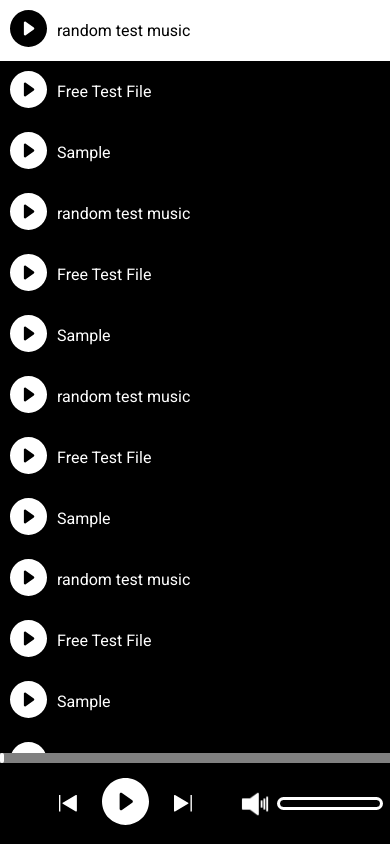
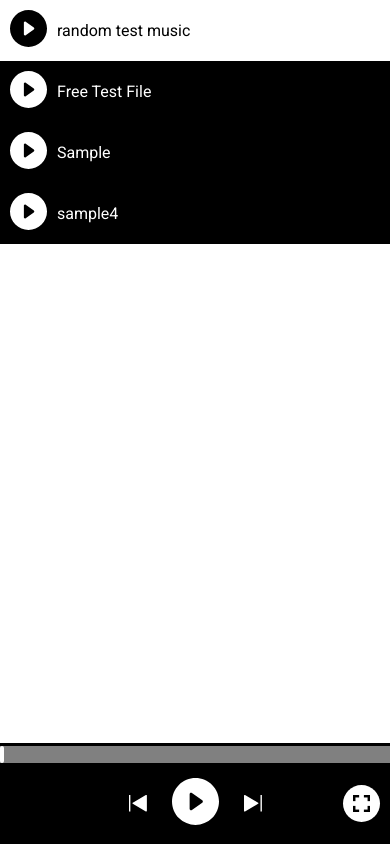
Before and after one commit to shodon2007/player, a plain HTML site: page index.html in a window 390 px wide. Drawn offline with Linux system fonts and the light colour scheme.

Commit message:
added responsive in main

```diff
--- a/index.html
+++ b/index.html
@@ -21,16 +21,21 @@
             </div>
         </div>
         <div class="player__bottom">
-            <div></div>
             <div class="player__buttons">
                 <div class="player__prew"><img src="img/prew.svg">
                 </div>
                 <div class="player__play pause"><img src="img/play.svg"></div>
                 <div class="player__next"><img src="img/next.svg"></div>
+
             </div>
-            <div class="player__volume">
-                <img class="volume__img" src="img/volume-on.png" alt="volume">
-                <input class="volume__input" type="range" value="1" min="0" step="0.005" max="1">
+            <div class="player__right">
+                <div class="player__full"><img src="img/fullscreen.png" alt="fullscreen"></div>
+                <div class="player__volume">
+                    <div class="volume__img-bg">
+                        <img class="volume__img" src="img/volume-on.png" alt="volume">
+                    </div>
+                    <input class="volume__input" type="range" value="1" min="0" step="0.005" max="1">
+                </div>
             </div>
         </div>
     </div>
--- a/script/script.js
+++ b/script/script.js
@@ -10,37 +10,7 @@ const songList = [
     'random test music',
     'Free Test File',
     'Sample',
-    'random test music',
-    'Free Test File',
-    'Sample',
-    'random test music',
-    'Free Test File',
-    'Sample',
-    'random test music',
-    'Free Test File',
-    'Sample',
-    'random test music',
-    'Free Test File',
-    'Sample',
-    'random test music',
-    'Free Test File',
-    'Sample',
-    'random test music',
-    'Free Test File',
-    'Sample',
-    'random test music',
-    'Free Test File',
-    'Sample',
-    'random test music',
-    'Free Test File',
-    'Sample',
-    'random test music',
-    'Free Test File',
-    'Sample',
-    'random test music',
-    'Free Test File',
-    'Sample',
-    'sample4',
+    'sample4'
 ];
 
 let thisSong = 0;
--- a/scss/style.scss
+++ b/scss/style.scss
@@ -17,6 +17,7 @@
 body {
     display: flex;
     flex-direction: column;
+    justify-content: space-between;
     height: 100vh;
     position: relative;
     overflow: hidden;
@@ -34,16 +35,18 @@ body {
 }
 
 .player__bottom {
-    padding: 15px 10px;
+    position: relative;
+    padding: 15px 0;
     background-color: #000000;
     display: flex;
-    justify-content: space-between;
+    justify-content: center;
     align-items: center;
 }
 
 .player__buttons {
     display: flex;
     justify-content: space-between;
+    align-items: center;
     gap: 25px;
     width: max-content;
 }
@@ -66,6 +69,32 @@ body {
     flex-direction: column;
 }
 
+.player__right {
+    align-items: center;
+    height: 100%;
+    top: 0;
+    right: 10px;
+    position: absolute;
+    display: flex;
+    gap: 10px;
+}
+
+.player__full {
+    border-radius: 50%;
+    display: flex;
+    align-items: center;
+    justify-content: center;
+    height: max-content;
+    background-color: white;
+    padding: 10px;
+    cursor: pointer;
+}
+
+.player__full img {
+    width: 17px;
+}
+
+
 .item__play {
     transition: all 0.5s ease;
     fill: white;
@@ -87,9 +116,17 @@ body {
     }
 }
 
+.volume__img-bg {
+    display: flex;
+    align-items: center;
+    justify-content: center;
+    background-color: white;
+    padding: 7px;
+    border-radius: 50%;
+}
+
 .volume__img {
-    width: 30px;
-    filter: invert(100%);
+    width: 20px;
 }
 
 .player__volume {
@@ -158,7 +195,6 @@ body {
     display: flex;
     justify-content: space-between;
     align-items: center;
-    width: 300px;
 }
 
 .player__prew,
@@ -183,7 +219,8 @@ body {
 .player__top {
     cursor: pointer;
     width: 100vw;
-    height: 10px;
+    height: 20px;
+    border-top: 3px solid black;
     background-color: gray;
 }
 
@@ -207,3 +244,30 @@ body {
         transform: rotate(360deg);
     }
 }
+
+
+@media (max-width: 768px) {
+    .player__volume {
+        display: none;
+    }
+}
+
+@media (max-width: 320px) {
+    .player__buttons {
+        gap: 10px;
+    }
+
+    .player__item {
+        padding: 5px;
+    }
+}
+
+@media (max-width: 210px) {
+    .player__full {
+        display: none;
+    }
+
+    .player__item {
+        font-size: 12px;
+    }
+}
```
Also changed, not shown: css/style.css.
